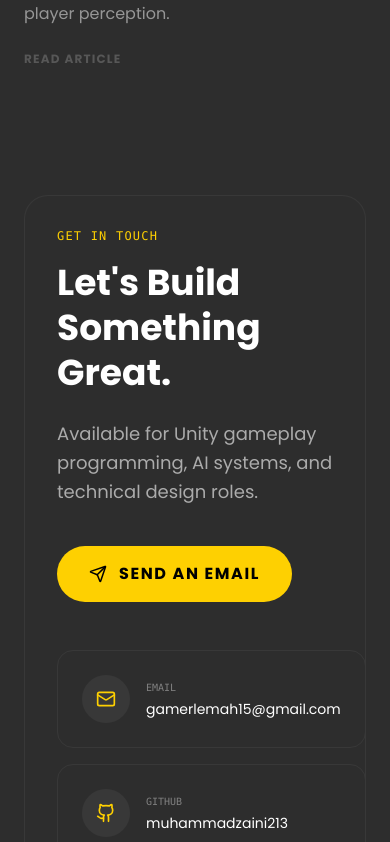
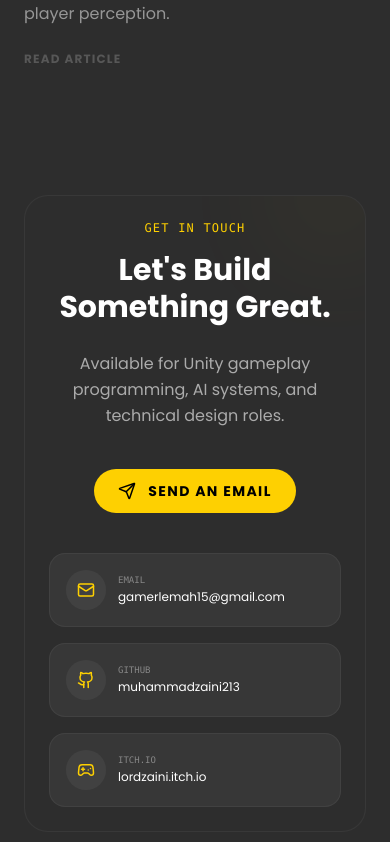
Before and after one commit to muhammadzaini213/Portofolio_Muhammad_Zaini, a Next.js app: page / in a window 390 px wide. Shown: the part 4262-5104 px from the top of the page. Built offline with nearby package versions, Linux system fonts and the light colour scheme.

Commit message:
add: vercel json

```diff
--- a/app/components/Contacts.tsx
+++ b/app/components/Contacts.tsx
@@ -29,51 +29,54 @@ export function Contacts() {
         initial="hidden"
         whileInView="visible"
         viewport={{ once: true }}
-        className="bg-[#2d2d2d] rounded-3xl p-8 md:p-16 border border-white/5 relative overflow-hidden"
+        className="bg-[#2d2d2d] rounded-3xl p-6 md:p-16 border border-white/5 relative overflow-hidden"
       >
 
-        {/* Decorative Light Effect */}
-        <div className="absolute top-0 right-0 -translate-y-1/2 translate-x-1/4 w-64 h-64 rounded-full blur-3xl" />
+        {/* Decorative Light Effect - Dikecilkan untuk mobile agar tidak berat */}
+        <div className="absolute top-0 right-0 -translate-y-1/2 translate-x-1/4 w-32 h-32 md:w-64 md:h-64 bg-[#fed001] opacity-[0.05] rounded-full blur-3xl" />
 
-        <div className="relative z-10 grid md:grid-cols-2 gap-12 items-center">
+        <div className="relative z-10 grid md:grid-cols-2 gap-10 md:gap-12 items-center">
           <motion.div
             initial={{ opacity: 0, x: -20 }}
             whileInView={{ opacity: 1, x: 0 }}
             transition={{ duration: 0.6, delay: 0.2 }}
+            className="text-center md:text-left"
           >
             <h2 className="text-[#fed001] font-mono text-xs tracking-widest uppercase mb-4">
               Get In Touch
             </h2>
-            <h1 className="text-4xl md:text-6xl font-black text-white mb-6 leading-tight">
+            <h1 className="text-3xl sm:text-4xl md:text-6xl font-black text-white mb-6 leading-tight">
               Let's Build <br /> Something Great.
             </h1>
-            <p className="text-white/60 text-lg max-w-sm leading-relaxed mb-10">
+            <p className="text-white/60 text-base md:text-lg max-w-sm mx-auto md:mx-0 leading-relaxed mb-10">
               Available for Unity gameplay programming, AI systems, and technical design roles.
             </p>
 
             <a
               href="mailto:gamerlemah15@gmail.com"
-              className="inline-flex items-center gap-3 bg-[#fed001] hover:bg-[#e5bc00] text-black px-8 py-4 rounded-full font-bold uppercase tracking-widest transition-all hover:scale-105 active:scale-95"
+              className="inline-flex items-center gap-3 bg-[#fed001] hover:bg-[#e5bc00] text-black px-6 py-3 md:px-8 md:py-4 rounded-full text-sm md:text-base font-bold uppercase tracking-widest transition-all hover:scale-105 active:scale-95"
             >
               <Send size={18} />
               Send an Email
             </a>
           </motion.div>
 
-          <div className="grid gap-4">
+          <div className="grid gap-4 w-full">
             {/* Email Link */}
             <motion.a
               variants={itemVariants}
               href="mailto:gamerlemah15@gmail.com"
-              className="group flex items-center justify-between p-6 bg-transparent rounded-2xl border border-white/5 hover:border-[#fed001]/50 transition-all"
+              className="group flex items-center p-4 md:p-6 bg-white/5 rounded-2xl border border-white/5 hover:border-[#fed001]/50 transition-all overflow-hidden"
             >
-              <div className="flex items-center gap-4">
-                <div className="w-12 h-12 rounded-full bg-white/5 flex items-center justify-center text-[#fed001] group-hover:bg-[#fed001] group-hover:text-black transition-colors">
-                  <Mail size={20} />
+              <div className="flex items-center gap-3 md:gap-4 w-full">
+                <div className="w-10 h-10 md:w-12 md:h-12 rounded-full bg-white/5 flex-shrink-0 flex items-center justify-center text-[#fed001] group-hover:bg-[#fed001] group-hover:text-black transition-colors">
+                  <Mail size={18} />
                 </div>
-                <div>
-                  <p className="text-white/40 text-[10px] uppercase font-mono mb-1">Email</p>
-                  <p className="text-white font-medium text-sm md:text-base">gamerlemah15@gmail.com</p>
+                <div className="min-w-0 flex-1">
+                  <p className="text-white/40 text-[9px] md:text-[10px] uppercase font-mono mb-0.5">Email</p>
+                  <p className="text-white font-medium text-xs sm:text-sm md:text-base truncate">
+                    gamerlemah15@gmail.com
+                  </p>
                 </div>
               </div>
             </motion.a>
@@ -84,18 +87,18 @@ export function Contacts() {
               href="https://github.com/muhammadzaini213"
               target="_blank"
               rel="noopener noreferrer"
-              className="group flex items-center justify-between p-6 bg-transparent rounded-2xl border border-white/5 hover:border-[#fed001]/50 transition-all"
+              className="group flex items-center p-4 md:p-6 bg-white/5 rounded-2xl border border-white/5 hover:border-[#fed001]/50 transition-all overflow-hidden"
             >
-              <div className="flex items-center gap-4">
-                <div className="w-12 h-12 rounded-full bg-white/5 flex items-center justify-center text-[#fed001] group-hover:bg-[#fed001] group-hover:text-black transition-colors">
-                  <svg width="20" height="20" viewBox="0 0 24 24" fill="none" stroke="currentColor" strokeWidth="2" strokeLinecap="round" strokeLinejoin="round">
+              <div className="flex items-center gap-3 md:gap-4 w-full">
+                <div className="w-10 h-10 md:w-12 md:h-12 rounded-full bg-white/5 flex-shrink-0 flex items-center justify-center text-[#fed001] group-hover:bg-[#fed001] group-hover:text-black transition-colors">
+                  <svg width="18" height="18" viewBox="0 0 24 24" fill="none" stroke="currentColor" strokeWidth="2" strokeLinecap="round" strokeLinejoin="round">
                     <path d="M15 22v-4a4.8 4.8 0 0 0-1-3.5c3 0 6-2 6-5.5.08-1.25-.27-2.48-1-3.5.28-1.15.28-2.35 0-3.5 0 0-1 0-3 1.5-2.64-.5-5.36-.5-8 0C6 2 5 2 5 2c-.3 1.15-.3 2.35 0 3.5A5.403 5.403 0 0 0 4 9c0 3.5 3 5.5 6 5.5-.39.49-.68 1.05-.85 1.65-.17.6-.22 1.23-.15 1.85v4" />
                     <path d="M9 18c-4.51 2-5-2-7-2" />
                   </svg>
                 </div>
-                <div>
-                  <p className="text-white/40 text-[10px] uppercase font-mono mb-1">GitHub</p>
-                  <p className="text-white font-medium text-sm md:text-base">muhammadzaini213</p>
+                <div className="min-w-0 flex-1">
+                  <p className="text-white/40 text-[9px] md:text-[10px] uppercase font-mono mb-0.5">GitHub</p>
+                  <p className="text-white font-medium text-xs sm:text-sm md:text-base truncate">muhammadzaini213</p>
                 </div>
               </div>
             </motion.a>
@@ -106,15 +109,15 @@ export function Contacts() {
               href="https://lordzaini.itch.io"
               target="_blank"
               rel="noopener noreferrer"
-              className="group flex items-center justify-between p-6 bg=transparent rounded-2xl border border-white/5 hover:border-[#fed001]/50 transition-all"
+              className="group flex items-center p-4 md:p-6 bg-white/5 rounded-2xl border border-white/5 hover:border-[#fed001]/50 transition-all overflow-hidden"
             >
-              <div className="flex items-center gap-4">
-                <div className="w-12 h-12 rounded-full bg-white/5 flex items-center justify-center text-[#fed001] group-hover:bg-[#fed001] group-hover:text-black transition-colors">
-                  <Gamepad2 size={20} />
+              <div className="flex items-center gap-3 md:gap-4 w-full">
+                <div className="w-10 h-10 md:w-12 md:h-12 rounded-full bg-white/5 flex-shrink-0 flex items-center justify-center text-[#fed001] group-hover:bg-[#fed001] group-hover:text-black transition-colors">
+                  <Gamepad2 size={18} />
                 </div>
-                <div>
-                  <p className="text-white/40 text-[10px] uppercase font-mono mb-1">Itch.io</p>
-                  <p className="text-white font-medium text-sm md:text-base">lordzaini.itch.io</p>
+                <div className="min-w-0 flex-1">
+                  <p className="text-white/40 text-[9px] md:text-[10px] uppercase font-mono mb-0.5">Itch.io</p>
+                  <p className="text-white font-medium text-xs sm:text-sm md:text-base truncate">lordzaini.itch.io</p>
                 </div>
               </div>
             </motion.a>
```
